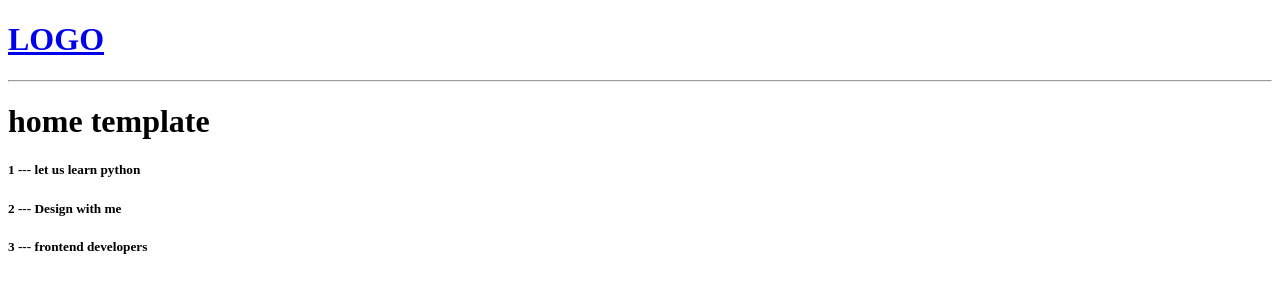
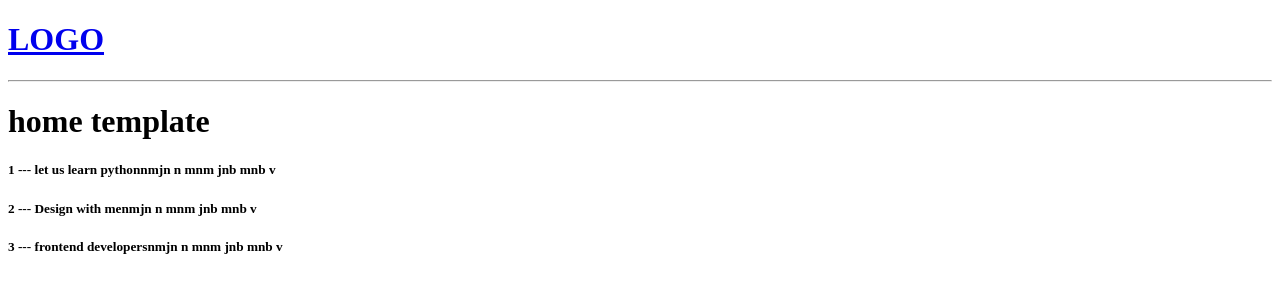
Before and after one commit to derick-droid/gretsadevstudypool, a Django app: page / in a window 1280 px wide. Shown: the top 300 px of the page. Run offline with Django 4.2, Linux system fonts and the light colour scheme.

```diff
--- a/templates/base/home.html
+++ b/templates/base/home.html
@@ -11,7 +11,7 @@
 
       <div>
           <h5>
-            {{room.id}} --- {{room.name}}
+            {{room.id}} --- {{room.name}}nmjn n mnm jnb mnb v
           </h5>
       </div>
         {% endfor %}
```
